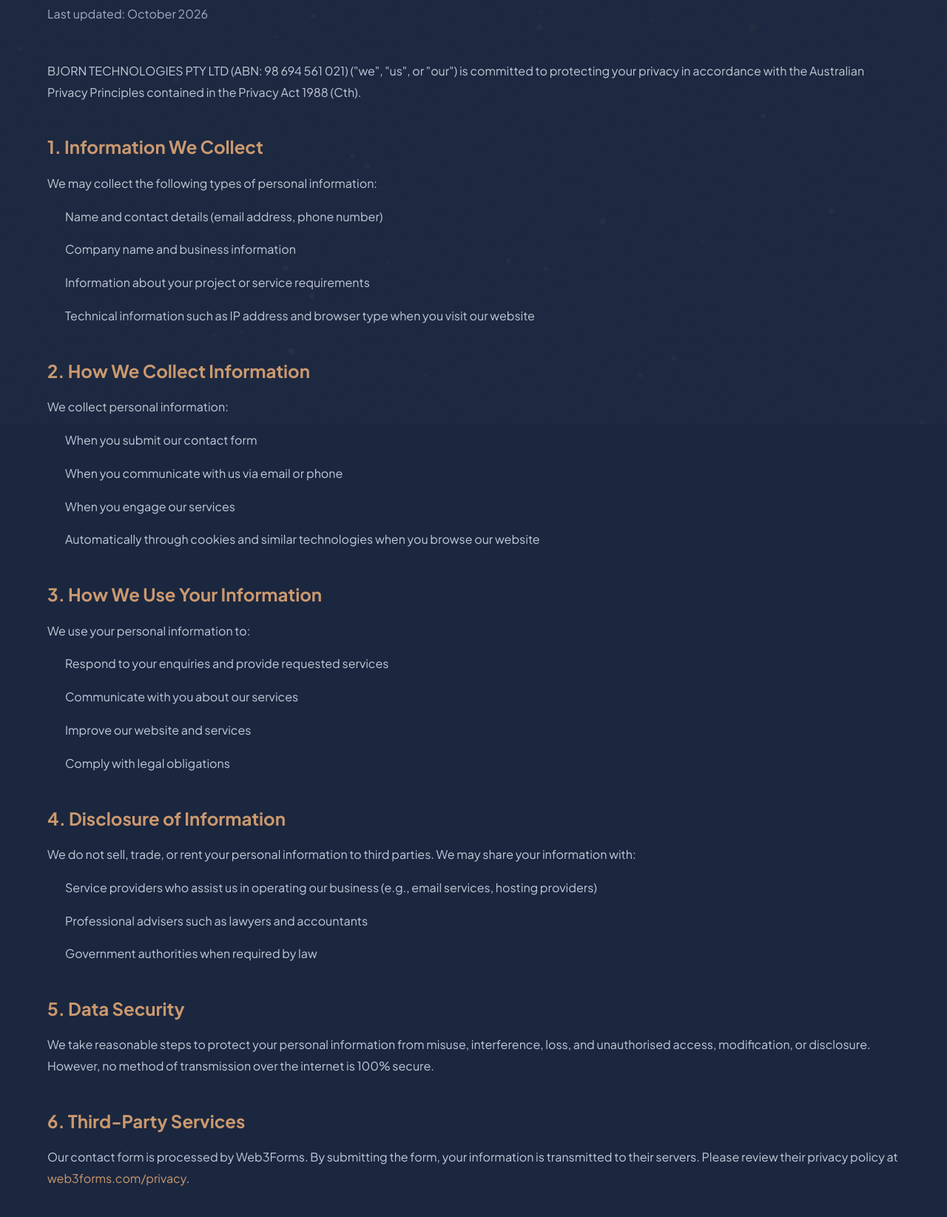
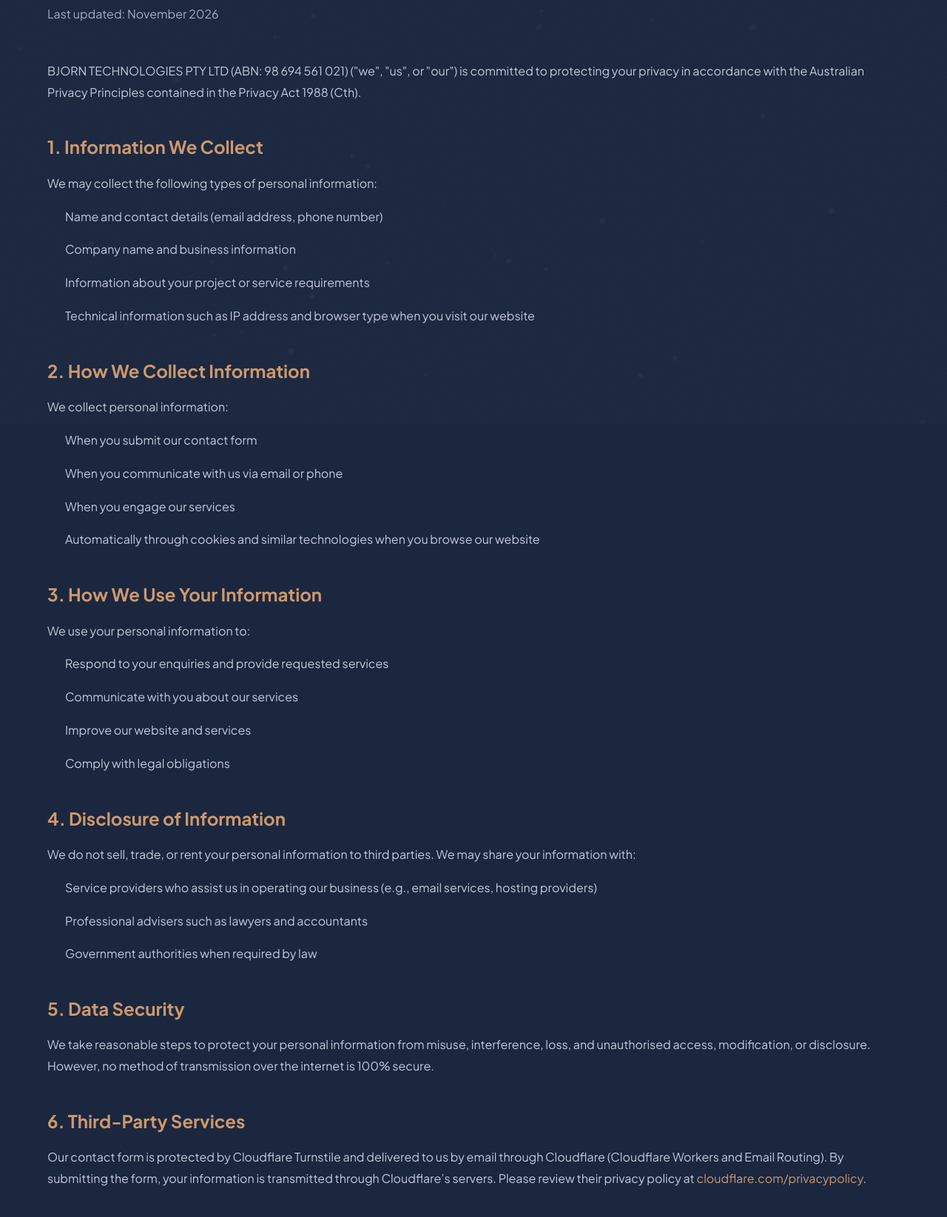
Before and after one commit to Xbjornsen/bjornTechnologies, a plain HTML site: page privacy.html in a window 1280 px wide. Shown: the part 227-1872 px from the top of the page at 74% size. Drawn offline with Linux system fonts and the light colour scheme.

Commit message:
Privacy policy: contact form now delivered via Cloudflare, not Web3Forms

```diff
--- a/privacy.html
+++ b/privacy.html
@@ -87,7 +87,7 @@
     <section class="legal-content">
         <div class="container">
             <h1>Privacy Policy</h1>
-            <p class="last-updated">Last updated: October 2026</p>
+            <p class="last-updated">Last updated: November 2026</p>
 
             <p>BJORN TECHNOLOGIES PTY LTD (ABN: 98 694 561 021) ("we", "us", or "our") is committed to protecting your privacy in accordance with the Australian Privacy Principles contained in the Privacy Act 1988 (Cth).</p>
 
@@ -130,7 +130,7 @@
             <p>We take reasonable steps to protect your personal information from misuse, interference, loss, and unauthorised access, modification, or disclosure. However, no method of transmission over the internet is 100% secure.</p>
 
             <h2>6. Third-Party Services</h2>
-            <p>Our contact form is processed by Web3Forms. By submitting the form, your information is transmitted to their servers. Please review their privacy policy at <a href="https://web3forms.com/privacy" target="_blank" rel="noopener">web3forms.com/privacy</a>.</p>
+            <p>Our contact form is protected by Cloudflare Turnstile and delivered to us by email through Cloudflare (Cloudflare Workers and Email Routing). By submitting the form, your information is transmitted through Cloudflare&rsquo;s servers. Please review their privacy policy at <a href="https://www.cloudflare.com/privacypolicy/" target="_blank" rel="noopener">cloudflare.com/privacypolicy</a>.</p>
 
             <h2>7. Your Rights</h2>
             <p>You have the right to:</p>
--- a/sitemap.xml
+++ b/sitemap.xml
@@ -8,7 +8,7 @@
   </url>
   <url>
     <loc>https://bjorntechnologies.com.au/privacy.html</loc>
-    <lastmod>2026-10-21</lastmod>
+    <lastmod>2026-11-25</lastmod>
     <changefreq>yearly</changefreq>
     <priority>0.3</priority>
   </url>
```
